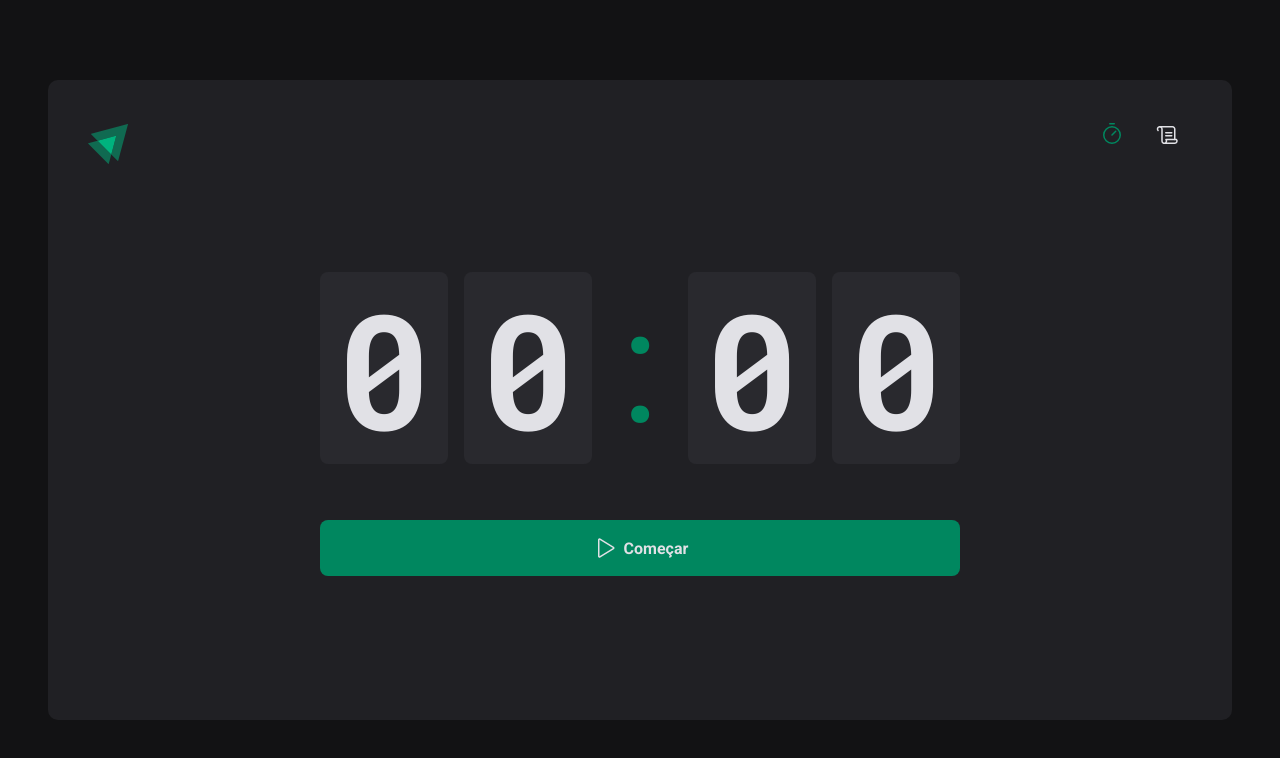
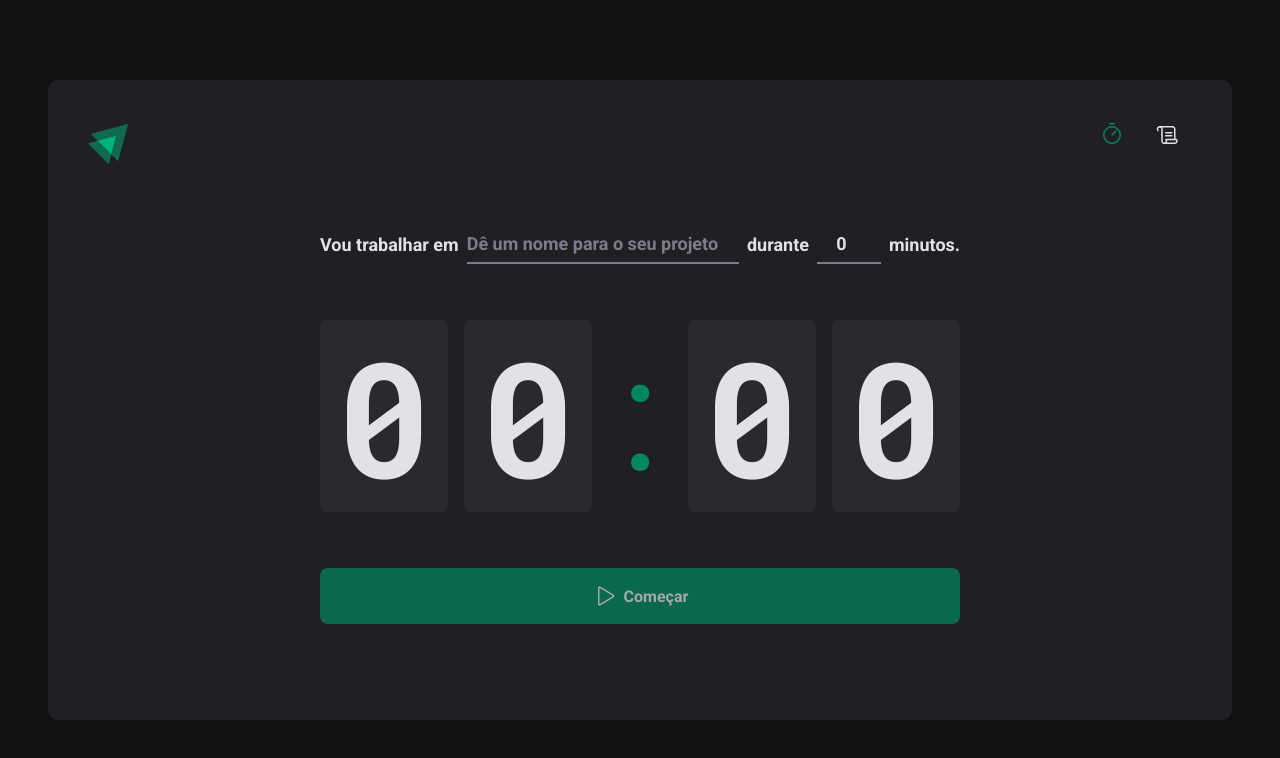
Before and after one commit to amslimaa/ignite-timer, a React (Vite) app: page / in a window 1280 px wide. Shown: the top 758 px of the page. Built offline with nearby package versions, Linux system fonts and the light colour scheme.

Commit message:
using context api to Cycles

```diff
--- a/src/pages/Home/components/Countdown/index.tsx
+++ b/src/pages/Home/components/Countdown/index.tsx
@@ -1,17 +1,21 @@
-import { useContext, useEffect, useState } from 'react'
+import { useContext, useEffect } from 'react'
 import { CountdownContainer, Separator } from './styles'
 import { CyclesContext } from '../..'
 import { differenceInSeconds } from 'date-fns'
 
 export function Countdown() {
-  const { activeCycle, activeCycleId, markCurrentCycleAsFinished } =
-    useContext(CyclesContext)
+  const {
+    activeCycle,
+    activeCycleId,
+    markCurrentCycleAsFinished,
+    amauntSecondsPast,
+    setSecondsPast,
+  } = useContext(CyclesContext)
 
-  const [amauntSecondsPast, setAmauntSecondsPast] = useState(0)
   const totalSeconds = activeCycle ? activeCycle.minutesAmaunt * 60 : 0
 
   useEffect(() => {
-    let interval: number
+    let interval: any
     if (activeCycle) {
       interval = setInterval(() => {
         const secondsDifference = differenceInSeconds(
@@ -20,17 +24,23 @@ export function Countdown() {
         )
         if (secondsDifference >= totalSeconds) {
           markCurrentCycleAsFinished()
-          setAmauntSecondsPast(totalSeconds)
+          setSecondsPast(totalSeconds)
           clearInterval(interval)
         } else {
-          setAmauntSecondsPast(secondsDifference)
+          setSecondsPast(secondsDifference)
         }
       }, 1000)
     }
     return () => {
       clearInterval(interval)
     }
-  }, [activeCycle, activeCycleId, totalSeconds, markCurrentCycleAsFinished])
+  }, [
+    activeCycle,
+    activeCycleId,
+    totalSeconds,
+    markCurrentCycleAsFinished,
+    setSecondsPast,
+  ])
 
   const currentSeconds = activeCycle ? totalSeconds - amauntSecondsPast : 0
   const minutesAmaunt = Math.floor(currentSeconds / 60)
--- a/src/pages/Home/components/NewCycleForm/index.tsx
+++ b/src/pages/Home/components/NewCycleForm/index.tsx
@@ -1,28 +1,12 @@
 import { FormContainer, MinutesAmountInput, TaskInput } from './styles'
-import { useForm } from 'react-hook-form'
+import { useContext } from 'react'
+import { CyclesContext } from '../..'
+import { useFormContext } from 'react-hook-form'
 
-import { zodResolver } from '@hookform/resolvers/zod'
+export function NewCycleForm() {
+  const { activeCycle } = useContext(CyclesContext)
+  const { register } = useFormContext()
 
-import * as zod from 'zod'
-
-type NewCycleFormData = zod.infer<typeof newCycleFormValidationSchema>
-
-const newCycleFormValidationSchema = zod.object({
-  task: zod.string().min(1, 'Informe a tarefa'),
-  minutesAmaunt: zod
-    .number()
-    .min(1, 'O ciclo precisa ser de no minimo 5 minutos')
-    .max(60, 'O ciclo precisa ser de no maximo 60 minutos'),
-})
-
-export function NewCycleFom() {
-  const { register, handleSubmit, watch, reset } = useForm<NewCycleFormData>({
-    resolver: zodResolver(newCycleFormValidationSchema),
-    defaultValues: {
-      task: '',
-      minutesAmaunt: 0,
-    },
-  })
   return (
     <FormContainer>
       <label htmlFor="task">Vou trabalhar em</label>
@@ -48,7 +32,7 @@ export function NewCycleFom() {
         id="minutesAmount"
         placeholder="00"
         step={5}
-        min={1}
+        min={5}
         max={60}
         disabled={!!activeCycle}
         {...register('minutesAmaunt', { valueAsNumber: true })}
--- a/src/pages/Home/components/NewCycleForm/styles.ts
+++ b/src/pages/Home/components/NewCycleForm/styles.ts
@@ -1,3 +1,5 @@
+import styled from 'styled-components'
+
 export const FormContainer = styled.div`
   width: 100%;
   display: flex;
--- a/src/pages/Home/index.tsx
+++ b/src/pages/Home/index.tsx
@@ -1,5 +1,9 @@
 import { createContext, useState } from 'react'
+import { FormProvider, useForm } from 'react-hook-form'
 
+import { zodResolver } from '@hookform/resolvers/zod'
+
+import * as zod from 'zod'
 import { HandPalm, Play } from 'phosphor-react'
 
 import {
@@ -8,13 +12,13 @@ import {
   StopCountdownButton,
 } from './styles'
 
-/* import { NewCycleFom } from './components/NewCycleForm' */
+import { NewCycleForm } from './components/NewCycleForm'
 import { Countdown } from './components/Countdown'
 
-/* interface NewCycleFormData {
+interface NewCycleFormData {
   task: string
   minutesAmaunt: number
-} */
+}
 
 interface Cycle {
   id: string
@@ -29,15 +33,40 @@ interface CyclesContextType {
   activeCycle: Cycle | undefined
   activeCycleId: string | null
   markCurrentCycleAsFinished: () => void
+  amauntSecondsPast: number
+  setSecondsPast: (seconds: number) => void
 }
+
+const newCycleFormValidationSchema = zod.object({
+  task: zod.string().min(1, 'Informe a tarefa'),
+  minutesAmaunt: zod
+    .number()
+    .min(1, 'O ciclo precisa ser de no minimo 5 minutos')
+    .max(60, 'O ciclo precisa ser de no maximo 60 minutos'),
+})
 
 export const CyclesContext = createContext({} as CyclesContextType)
 
 export function Home() {
   const [cycles, setCycles] = useState<Cycle[]>([])
   const [activeCycleId, setActiveCycleId] = useState<string | null>(null)
+  const [amauntSecondsPast, setAmauntSecondsPast] = useState(0)
+
+  const newCycleForm = useForm<NewCycleFormData>({
+    resolver: zodResolver(newCycleFormValidationSchema),
+    defaultValues: {
+      task: '',
+      minutesAmaunt: 0,
+    },
+  })
+
+  const { handleSubmit, watch, reset } = newCycleForm
 
   const activeCycle = cycles.find((cycle) => cycle.id === activeCycleId)
+
+  function setSecondsPast(seconds: number) {
+    setAmauntSecondsPast(seconds)
+  }
 
   function markCurrentCycleAsFinished() {
     setCycles((state) =>
@@ -51,7 +80,7 @@ export function Home() {
     )
   }
 
-  /* function handleCreateNewCycle(data: NewCycleFormData) {
+  function handleCreateNewCycle(data: NewCycleFormData) {
     const newCycle: Cycle = {
       id: String(new Date().getTime()),
       task: data.task,
@@ -64,7 +93,8 @@ export function Home() {
     setAmauntSecondsPast(0)
 
     reset()
-  } */
+  }
+
   function handleInterruptCycle() {
     setCycles((state) =>
       state.map((cycle) => {
@@ -78,14 +108,22 @@ export function Home() {
     setActiveCycleId(null)
   }
 
-  /* const task = watch('task') */
+  const task = watch('task')
   return (
     <HomeContainer>
-      <form /* onSubmit={handleSubmit(handleCreateNewCycle)} */>
+      <form onSubmit={handleSubmit(handleCreateNewCycle)}>
         <CyclesContext.Provider
-          value={{ activeCycle, activeCycleId, markCurrentCycleAsFinished }}
+          value={{
+            activeCycle,
+            activeCycleId,
+            markCurrentCycleAsFinished,
+            amauntSecondsPast,
+            setSecondsPast,
+          }}
         >
-          {/* <NewCycleFom /> */}
+          <FormProvider {...newCycleForm}>
+            <NewCycleForm />
+          </FormProvider>
           <Countdown />
         </CyclesContext.Provider>
         {activeCycle ? (
@@ -94,7 +132,7 @@ export function Home() {
             Interromper
           </StopCountdownButton>
         ) : (
-          <StartCountdownButton type="submit" /* disabled={!task} */>
+          <StartCountdownButton type="submit" disabled={!task}>
             <Play size={24} />
             Começar
           </StartCountdownButton>
```
